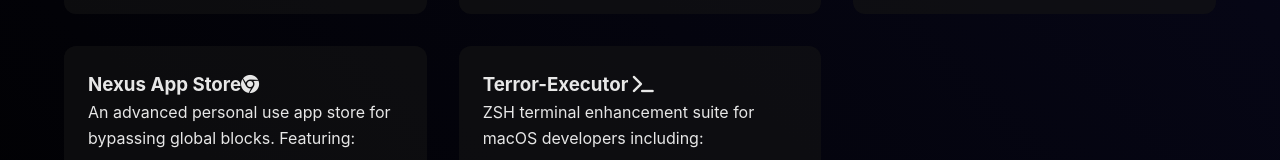
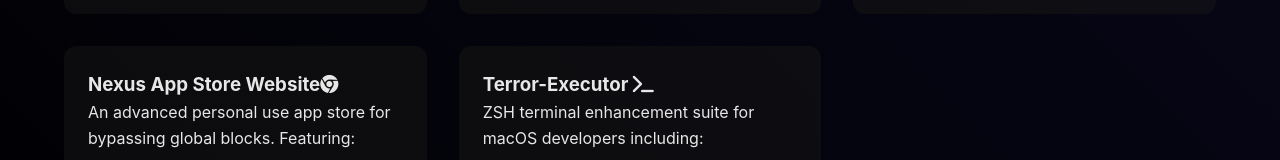
Before and after one commit to TeutonicTerrror/terrorport, a plain HTML site: page index.html in a window 1280 px wide. Shown: the part 1174-1334 px from the top of the page. Drawn offline with Linux system fonts and the light colour scheme.

Commit message:
Update index.html

```diff
--- a/index.html
+++ b/index.html
@@ -100,7 +100,7 @@
                 </div>
 
                 <div class="project-card">
-                    <h3>Nexus App Store<i class="fab fa-chrome"></i></h3>
+                    <h3>Nexus App Store Website<i class="fab fa-chrome"></i></h3>
                     <p>An advanced personal use app store for bypassing global blocks. Featuring:</p>
                     <ul class="project-features">
                         <li>Automated Schedule Builder</li>
```
